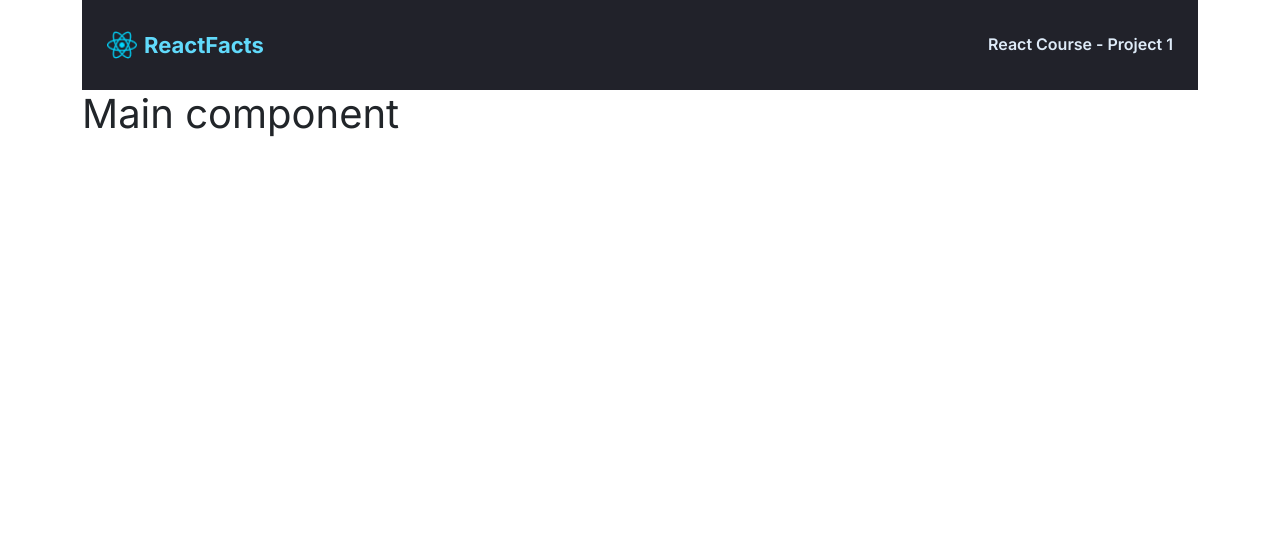
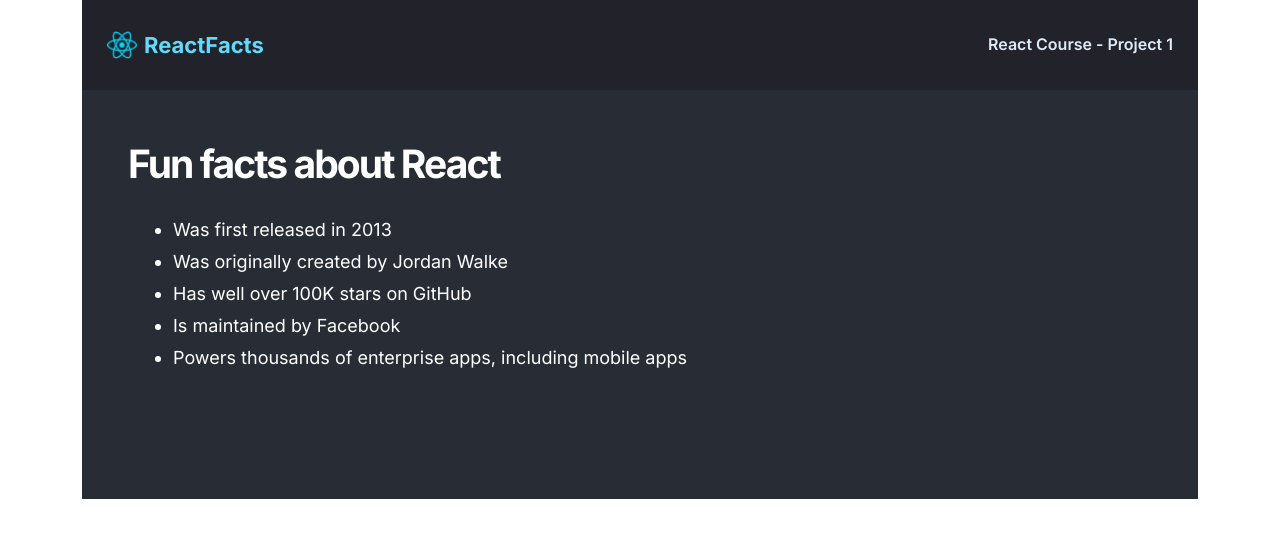
Before and after one commit to radubartan/scrimba-build-react-info-site, a JavaScript app: page / in a window 1280 px wide. Shown: the top 538 px of the page. Built offline with nearby package versions, Linux system fonts and the light colour scheme.

Commit message:
L25 - Main Section - my code

```diff
--- a/src/components/Main.js
+++ b/src/components/Main.js
@@ -1,7 +1,14 @@
-function Main() {
+export default function Main() {
    return (
-      <h1>Main component</h1>
+      <div className="mainContainer">
+         <div className="funFacts">Fun facts about React</div>
+         <ul className="listFacts">
+            <li>Was first released in 2013</li>
+            <li>Was originally created by Jordan Walke</li>
+            <li>Has well over 100K stars on GitHub</li>
+            <li>Is maintained by Facebook</li>
+            <li>Powers thousands of enterprise apps, including mobile apps</li>
+         </ul>
+      </div>
    )
 }
-
-export default Main
--- a/src/css/style.css
+++ b/src/css/style.css
@@ -23,3 +23,28 @@
    height: 30px;
    margin-right: 7px;
 }
+
+/* Main styles */
+.mainContainer {
+   background-color:#282D35;
+}
+.funFacts {
+   font-family: Inter;
+   font-style: normal;
+   font-weight: 700;
+   font-size: 39.06px;
+   line-height: 47px;
+   letter-spacing: -0.05em;
+   color: #FFFFFF;
+   padding: 50px 0px 27px 46px;
+   background-color:#282D35;
+}
+.listFacts {
+   font-family: Inter;
+   font-style: normal;
+   font-weight: 400;
+   font-size: 18px;
+   line-height: 32px;
+   color: #FFFFFF;
+   padding: 0px 0px 125px 91px;
+}
```
